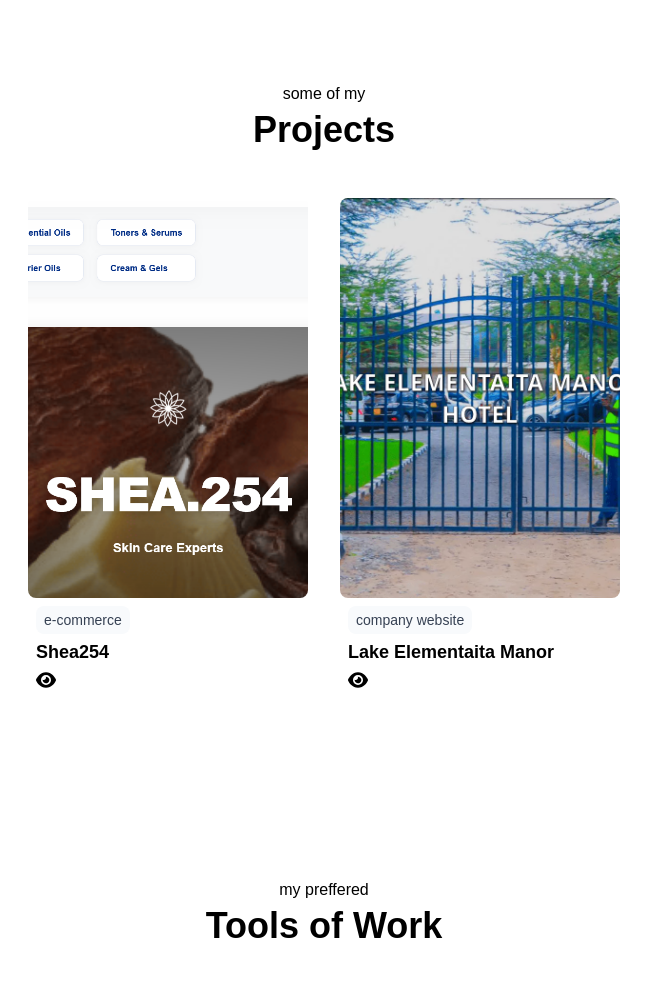
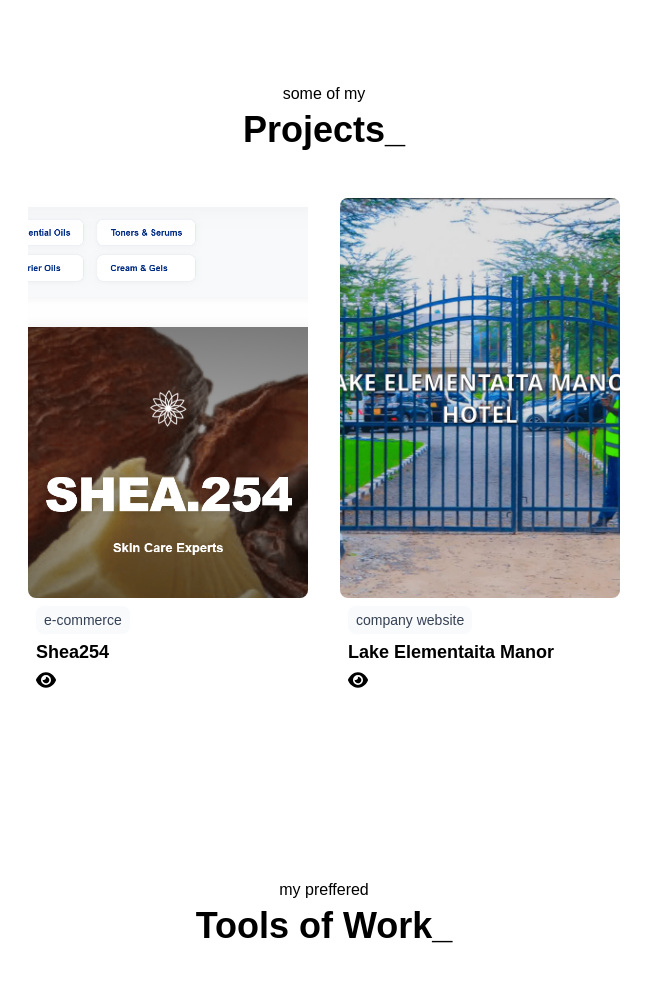
Before and after one commit to AlexAaqil/portfolio, an Astro site: page / in a window 1280 px wide. Shown: the part 590-1581 px from the top of the page, 316-963 px from the left. Built offline with nearby package versions, Linux system fonts and the light colour scheme; Astro itself is replaced by a stand-in of ours.

Commit message:
homepage content updates.

```diff
--- a/src/pages/index.astro
+++ b/src/pages/index.astro
@@ -44,7 +44,7 @@
 			<div class="container">
 				<div class="section_header">
 					<p>some of my</p>
-					<h2>Projects</h2>
+					<h2>Projects_</h2>
 				</div>
 
 				<div class="projects">
@@ -132,7 +132,7 @@
 			<div class="container">
 				<div class="section_header">
 					<p>my preffered</p>
-					<h2>Tools of Work</h2>
+					<h2>Tools of Work_</h2>
 				</div>
 
 				<div class="experiences">
```
